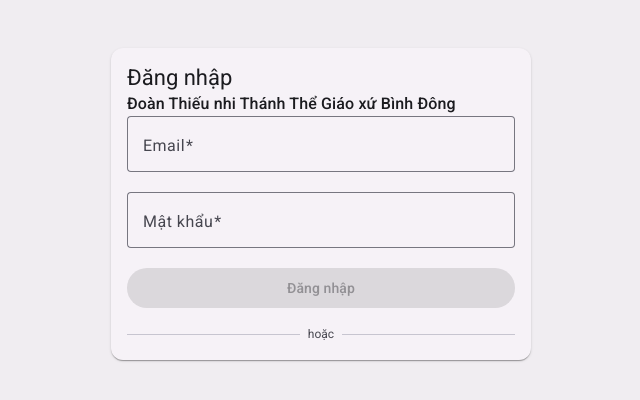
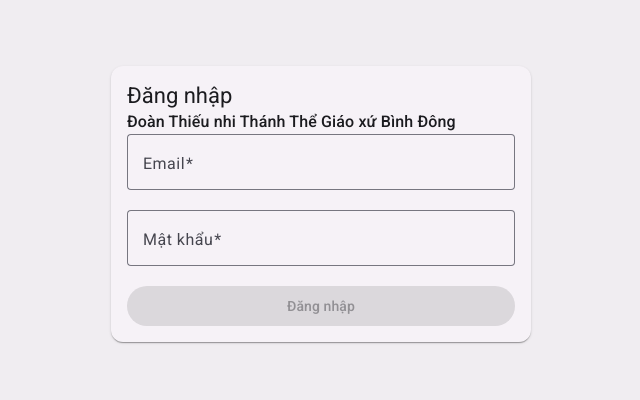
Before and after one commit to anhkhoivh/TNTTBD, an Angular app in the folder TNTTBD.UI/: page /auth/login in a window 1280 px wide. Shown: the part 212-612 px from the top of the page, without its empty margins (319-959 px from the left). Built offline with nearby package versions, Linux system fonts and the light colour scheme.

Commit message:
Clean up login

```diff
--- a/TNTTBD.UI/src/app/features/auth/login.html
+++ b/TNTTBD.UI/src/app/features/auth/login.html
@@ -45,12 +45,6 @@
           }
         </button>
       </form>
-
-      <div class="divider-or">
-        <mat-divider></mat-divider>
-        <span>{{ 'auth.or' | t }}</span>
-        <mat-divider></mat-divider>
-      </div>
     </mat-card-content>
   </mat-card>
 </div>
```
